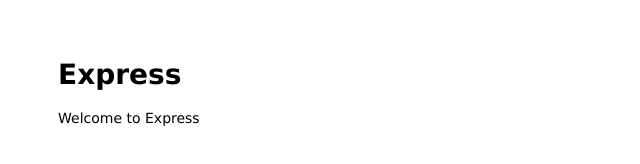
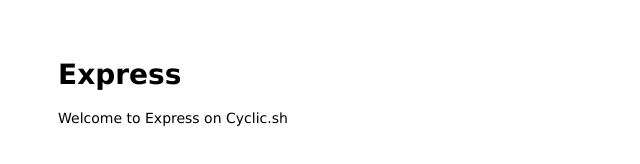
Before and after one commit to khunkhin/firstProject, a website: page public/index.html in a window 1280 px wide. Shown: the full height of the page, 0-640 px from the left. Drawn offline with Linux system fonts and the light colour scheme.

Commit message:
testing add some text after deploy

```diff
--- a/public/index.html
+++ b/public/index.html
@@ -7,7 +7,7 @@
 
 <body>
   <h1>Express</h1>
-  <p>Welcome to Express</p>
+  <p>Welcome to Express on Cyclic.sh</p>
 </body>
 
 </html>
```
